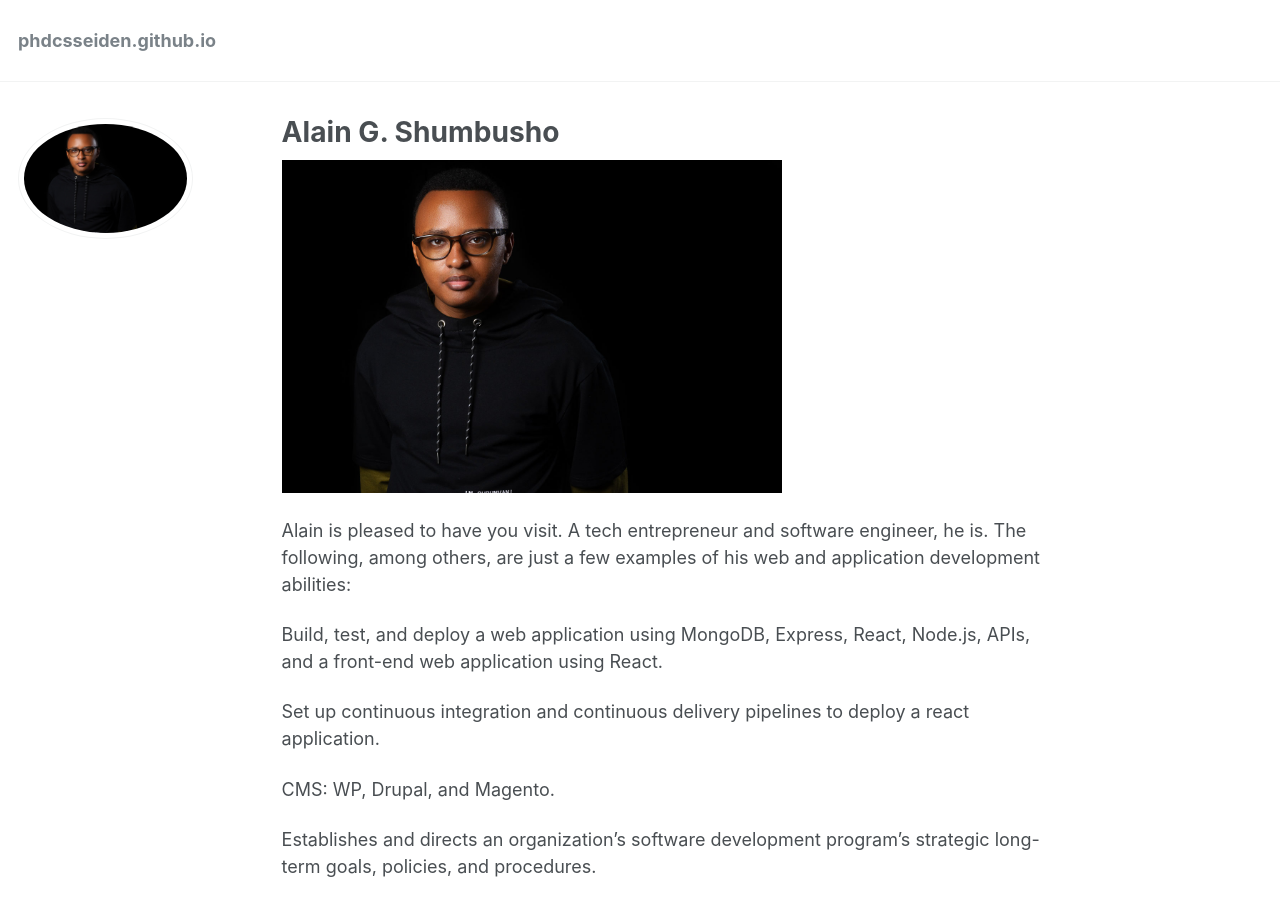
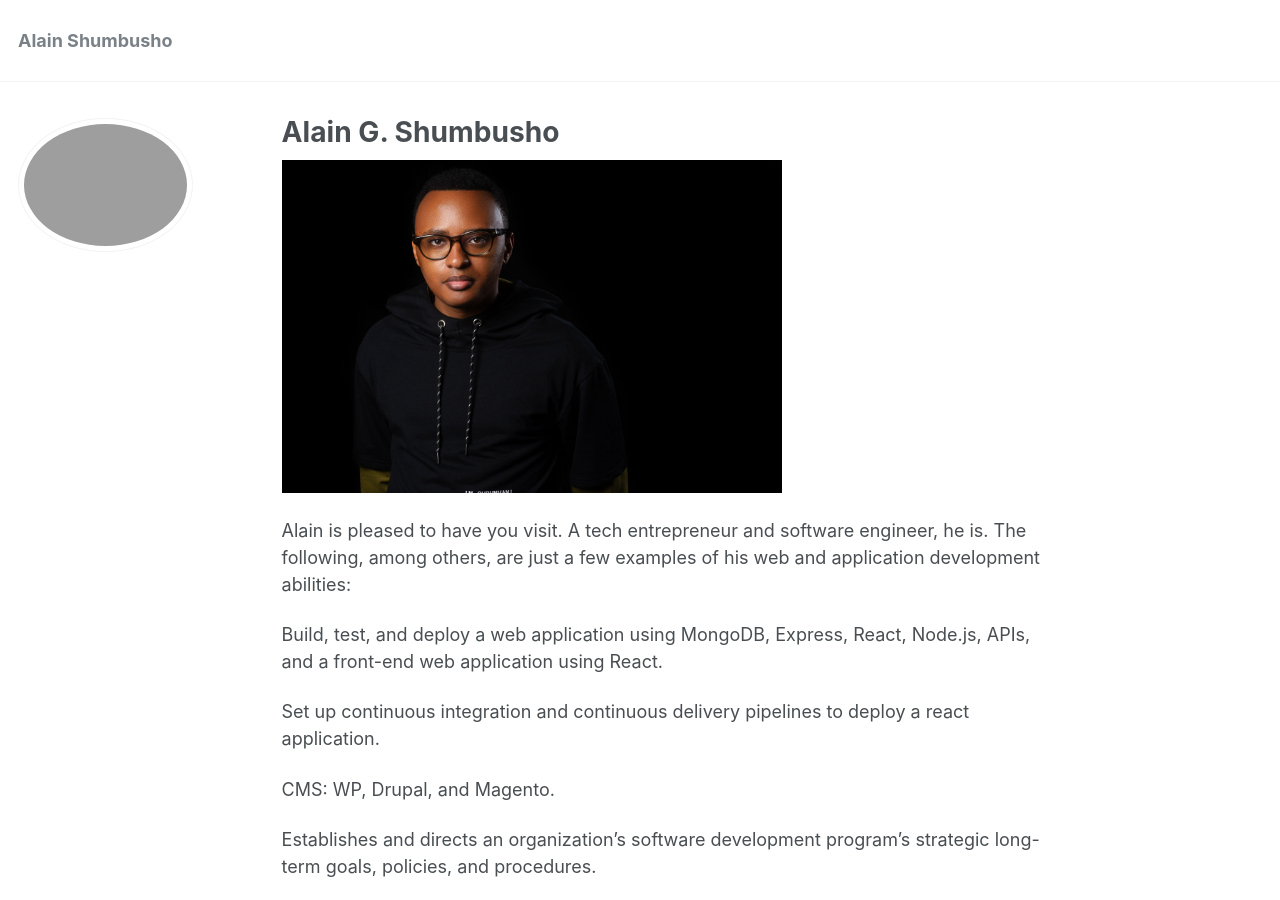
Before and after one commit to phdcsseiden/phdcsseiden.github.io, a Jekyll site: the page built from _pages/about.md, in a window 1280 px wide and 900 px high. Built offline with Jekyll 4.4.1, drawn with Linux system fonts in a browser that asks for light colours.

Commit message:
Update _config.yml

```diff
--- a/_config.yml
+++ b/_config.yml
@@ -7,7 +7,7 @@
 
 # Site Settings
 locale                   : "en-US"
-title                    : #"A G S"
+title                    : "Alain Shumbusho"
 title_separator          : "-"
 name                     : &name "Alain S"
 description              : &description "personal description"
@@ -81,8 +81,8 @@ analytics:
 # Site Author
 author:
   name             : ""
-  avatar           : "Headshotwoo.jpg"
-  bio              : "He/Him"
+  avatar           : #"Headshotwoo.jpg"
+  bio              : #"He/Him"
   bio              : #"STEM Grad - He/Him/His"
   employer         :
   location         : #"Manhattan NYC, United States"
```
